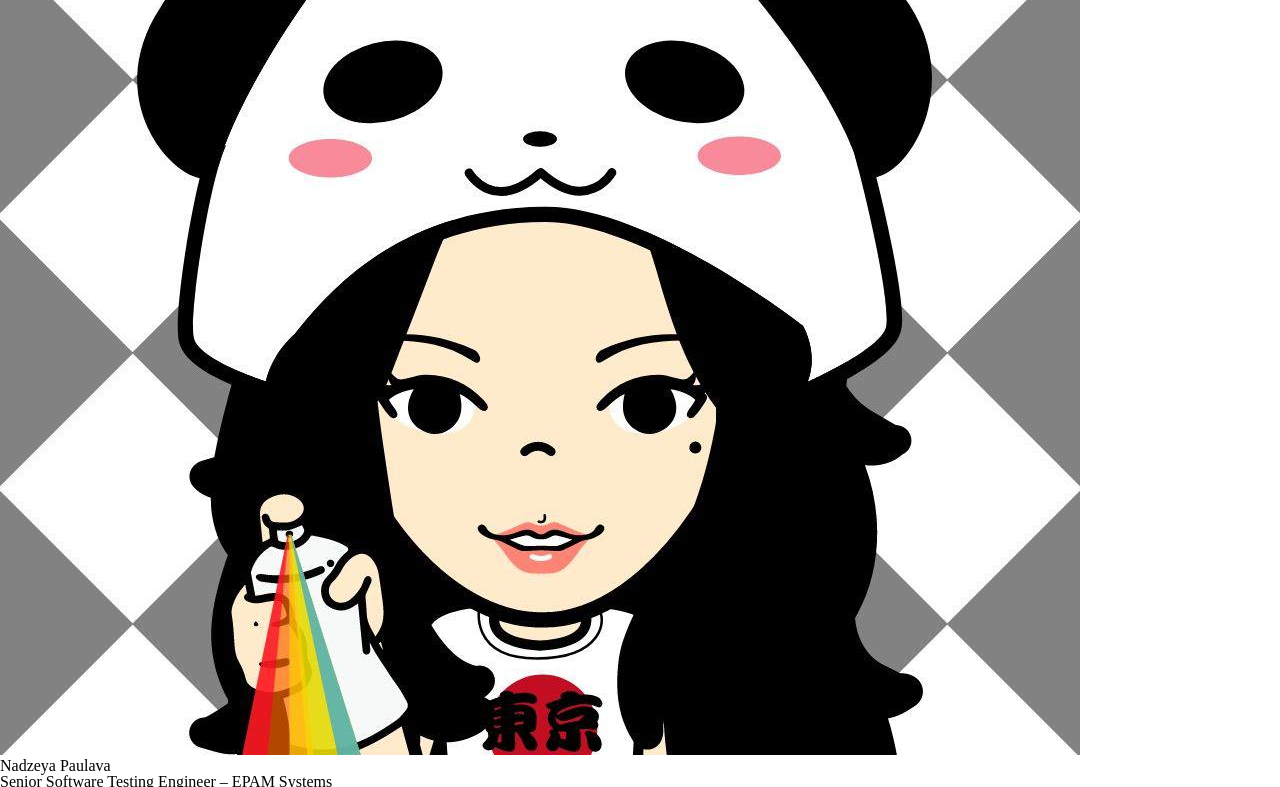
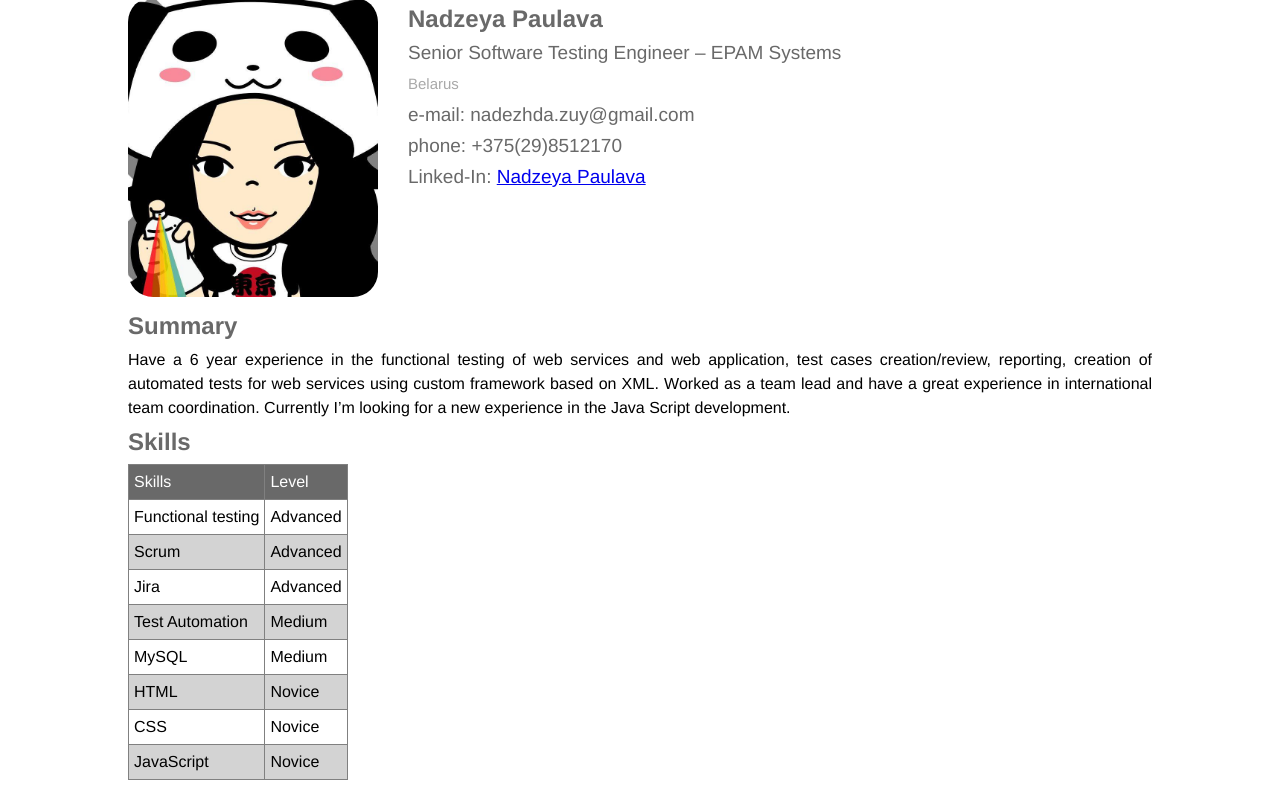
Before and after one commit to NadzeyaPaulava/rsschool-cv, a plain HTML site: page index.html in a window 1280 px wide. Shown: the part 67-854 px from the top of the page. Drawn offline with Linux system fonts and the light colour scheme; a web font is replaced by a local one.

Commit message:
Created and applied styles

```diff
--- a/style.css
+++ b/style.css
@@ -1 +1,146 @@
 @import "reset.css";
+
+/*--------------Fonts starts----------------*/
+
+@font-face {
+    font-family: 'Titillium Web';
+    font-style: normal;
+    font-weight: 700;
+    src: local('Titillium Web Bold'), local('TitilliumWeb-Bold'), url(https://fonts.gstatic.com/s/titilliumweb/v7/NaPDcZTIAOhVxoMyOr9n_E7ffHjDGItzYw.woff2) format('woff2');
+    unicode-range: U+0000-00FF, U+0131, U+0152-0153, U+02BB-02BC, U+02C6, U+02DA, U+02DC, U+2000-206F, U+2074, U+20AC, U+2122, U+2191, U+2193, U+2212, U+2215, U+FEFF, U+FFFD;
+}
+
+@font-face {
+    font-family: 'Titillium Web';
+    font-style: normal;
+    font-weight: 300;
+    src: local('Titillium Web Light'), local('TitilliumWeb-Light'), url(https://fonts.gstatic.com/s/titilliumweb/v7/NaPDcZTIAOhVxoMyOr9n_E7ffGjEGItzYw.woff2) format('woff2');
+    unicode-range: U+0000-00FF, U+0131, U+0152-0153, U+02BB-02BC, U+02C6, U+02DA, U+02DC, U+2000-206F, U+2074, U+20AC, U+2122, U+2191, U+2193, U+2212, U+2215, U+FEFF, U+FFFD;
+}
+
+@font-face {
+    font-family: 'Alegreya Sans';
+    font-style: normal;
+    font-weight: 300;
+    src: local('Alegreya Sans Light'), local('AlegreyaSans-Light'), url(https://fonts.gstatic.com/s/alegreyasans/v9/5aUu9_-1phKLFgshYDvh6Vwt5fFPqEp2iw.woff2) format('woff2');
+    unicode-range: U+0000-00FF, U+0131, U+0152-0153, U+02BB-02BC, U+02C6, U+02DA, U+02DC, U+2000-206F, U+2074, U+20AC, U+2122, U+2191, U+2193, U+2212, U+2215, U+FEFF, U+FFFD;
+}
+
+@font-face {
+    font-family: 'Alegreya Sans';
+    font-style: normal;
+    font-weight: 700;
+    src: local('Alegreya Sans Bold'), local('AlegreyaSans-Bold'), url(https://fonts.gstatic.com/s/alegreyasans/v9/5aUu9_-1phKLFgshYDvh6Vwt5eFIqEp2iw.woff2) format('woff2');
+    unicode-range: U+0000-00FF, U+0131, U+0152-0153, U+02BB-02BC, U+02C6, U+02DA, U+02DC, U+2000-206F, U+2074, U+20AC, U+2122, U+2191, U+2193, U+2212, U+2215, U+FEFF, U+FFFD;
+}
+
+
+/*--------------Fonts ends----------------*/
+
+body {
+    font-family: 'Alegreya Sans', Helvetica, Arial, sans-serif;
+    font-weight: 300;
+    line-height: 150%;
+    font-size: 16px;
+    display: flex;
+    justify-content: center;
+}
+
+.wrapper {
+    width: 1024px;
+    display: flex;
+    flex-flow: column;
+    align-items: center;
+}
+
+
+/*------------Headers and paragraphs---------------*/
+
+h1 {
+    font-family: 'Titillium Web', Helvetica, Arial, sans-serif;
+    font-weight: 700;
+    font-size: 32px;
+    margin: 20px auto;
+    color: dimgray;
+}
+
+h2 {
+    font-family: 'Titillium Web', Helvetica, Arial, sans-serif;
+    font-weight: 700;
+    font-size: 24px;
+    margin: 10px 0;
+    color: dimgray;
+}
+
+h3 {
+    font-family: 'Alegreya Sans', Helvetica, Arial, sans-serif;
+    font-weight: inherit;
+    font-size: 19px;
+    margin: 7px 0;
+    color: dimgray;
+}
+
+h4 {
+    font-family: 'Titillium Web', Helvetica, Arial, sans-serif;
+    font-weight: lighter;
+    font-size: 15px;
+    margin: 5px 0;
+    color: darkgrey;
+}
+
+p {
+    text-align: justify;
+}
+
+
+/*-------------Contact Info------------*/
+
+.contact-info {
+    display: flex;
+    justify-content: left;
+}
+
+.photo-box {
+    margin-right: 30px;
+}
+
+.photo-box img {
+    object-fit: cover;
+    object-position: 50% 20%;
+    width: 250px;
+    height: 300px;
+    border-radius: 25px;
+}
+
+.contact-info,
+.summary,
+.skills,
+.education,
+.languages {
+    width: 1024px;
+}
+
+
+/*---------Skills----------*/
+
+.skills table,
+.skills td {
+    border: solid gray 1px;
+    padding: 5px;
+}
+
+.skills thead {
+    background-color: dimgray;
+    color: white;
+}
+
+.skills tr:nth-child(even) {
+    background-color: lightgrey;
+}
+
+
+/*---------------Languages----------------*/
+
+ul {
+    list-style-type: circle;
+}
```
